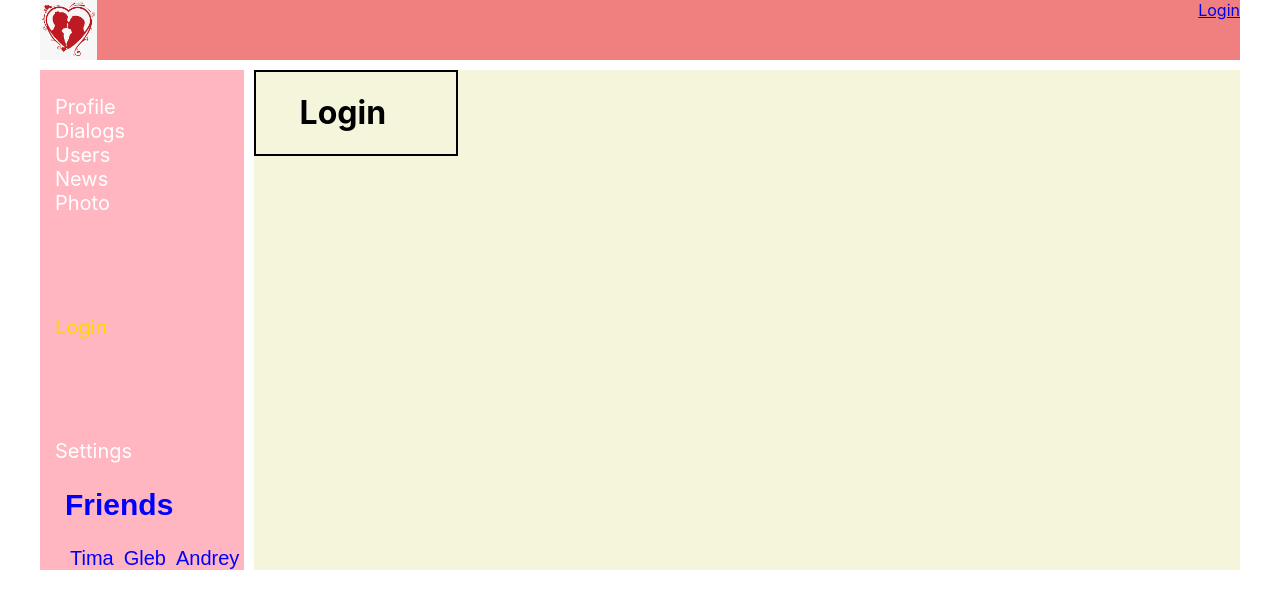
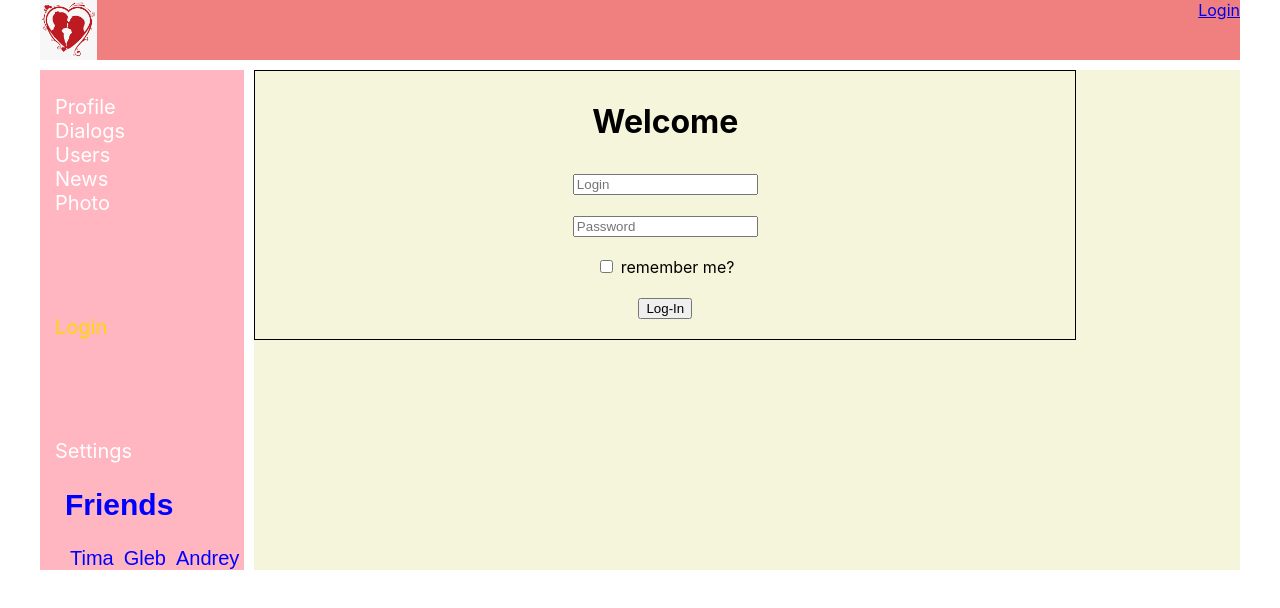
Before and after one commit to Sendega89/My_First_React_Project, a React (Create React App) app: page /Login in a window 1280 px wide. Shown: the top 608 px of the page. Built offline with nearby package versions, Linux system fonts and the light colour scheme; no server answers.

Commit message:
add Formik refactoring Dialogs form refactoring Posts form

```diff
--- a/package.json
+++ b/package.json
@@ -7,11 +7,12 @@
     "@testing-library/react": "^11.2.7",
     "@testing-library/user-event": "^12.8.3",
     "axios": "^0.24.0",
+    "formik": "^2.2.9",
     "react": "^17.0.2",
     "react-dom": "^17.0.2",
     "react-redux": "^7.2.6",
     "react-router-dom": "^5.3.0",
-    "react-scripts": "4.0.3",
+    "react-scripts": "^5.0.0",
     "redux": "^4.1.1",
     "redux-thunk": "^2.4.0",
     "web-vitals": "^1.1.2"
--- a/src/Components/Profile/Login/Login.jsx
+++ b/src/Components/Profile/Login/Login.jsx
@@ -1,14 +1,55 @@
 import React from "react";
 import s from './Login.module.css'
+import {Formik, Form, Field} from "formik";
 
+const LoginForm = () => {
 
+    return <div>
+        <Formik
+            initialValues={{
+                login: '',
+                password: '',
+                remember: false
+            }}
+            validateOnBlur
+            onSubmit={(values) => {
+                console.log(values)
+            }}>
+            {({values, handleChange, handleSubmit}) => (
+                <Form className={s.login_form}>
+                    <div><Field type={"login"}
+                                name={"login"}
+                                placeholder={'Login'}
+                                onChange={handleChange}
+                                value={values.login}/></div>
+                    <div><Field type={`password`}
+                                name={`password`}
+                                placeholder={'Password'}
+                                onChange={handleChange}
+                                value={values.password}
+                    /></div>
+                    <div><Field type={`checkbox`} name={`remember`}/> remember me?</div>
+                    <div>
+                        <button type={`submit`}
+                                onClick={handleSubmit}
+                        >Log-In
+                        </button>
+                    </div>
+
+                </Form>
+            )}
+        </Formik>
+    </div>
+}
 const Login = () => {
 
     return <div>
         <div className={s.login_container}>
-           <h1 className={s.loginText}>Login</h1>
+            <h1> Welcome </h1>
+            <LoginForm/>
         </div>
     </div>
 }
 
+
 export default Login;
--- a/src/Components/Profile/Login/Login.module.css
+++ b/src/Components/Profile/Login/Login.module.css
@@ -1,20 +1,9 @@
 .login_container {
-    border: 2px solid black;
-    display: grid;
-    grid-template-columns:  1fr 3fr;
-    width: 200px;
-
+    border: 1px solid black;
+    width: 800px;
+    text-align: center;
+    padding: 10px;
 }
-
-.image {
-    border: 2px solid black;
+.login_form div {
+    padding: 10px;
 }
-
-.area {
-    border: 2px solid black;
-}
-
-.loginText {
-    padding-left: 50%;
-
-}
--- a/src/Components/Profile/MyPosts/MyPostsContainer.jsx
+++ b/src/Components/Profile/MyPosts/MyPostsContainer.jsx
@@ -16,8 +16,8 @@ let mapDispatchToProps = (dispatch) => {
             let action = updateNewPostTextActionCreator(text);
             dispatch(action);
         },
-        addPost: () => {
-            dispatch(addPostActionCreator());
+        addPost: (values) => {
+            dispatch(addPostActionCreator(values));
         }
     }
 }
--- a/src/Components/Sidebar/Item/Dialogs/Dialogs.jsx
+++ b/src/Components/Sidebar/Item/Dialogs/Dialogs.jsx
@@ -2,6 +2,7 @@ import React from 'react';
 import s from './Dialogs.module.css';
 import DialogItem from "./DialogItem/DialogItem";
 import Message from "./Message/Message";
+import {Field, Form, Formik} from "formik";
 
 
 
@@ -10,7 +11,7 @@ const Dialogs = (props) => {
 
     let dialogsElements = props.state.dialogsData.map(d => <DialogItem name={d.name} key={d.id} id={d.id} avatar={d.avatar}/>);
     let messagesElements = props.state.messageData.map(m => <Message message={m.message} key={m.id}/>);
-    let newMessageBody = props.state.newMessageBody;
+
 
 
     return (
@@ -20,17 +21,43 @@ const Dialogs = (props) => {
             </div>
             <div className={s.messages}>
                 <div>{messagesElements}</div>
-                <div>
-                    <div><textarea value={newMessageBody}
-                                   onChange={props.onNewMessageChange}
-                                   placeholder='Enter your message'/></div>
-                    <div>
-                        <button onClick={props.onSendMessageClick}>Send</button>
-                    </div>
-                </div>
+                <AddMessageForm onSendMessageClick={props.onSendMessageClick} />
             </div>
         </div>
     )
 }
 
+const AddMessageForm = (props)=>{
+
+    return  <div>
+        <Formik
+            initialValues={{
+                message: '',
+            }}
+            onSubmit={(values,{resetForm}) => {
+              let messageText =  values.message
+                props.onSendMessageClick(messageText);
+                resetForm({values:''});
+            }}>
+            {({values, handleChange, handleSubmit}) => (
+                <Form className={s.message_form}>
+                    <div><Field type={"text"}
+                                name={"message"}
+                                placeholder={'Enter your message'}
+                                onChange={handleChange}
+                                value={values.login}/>
+                    </div>
+                    <div>
+                        <button type={`submit`}
+                                onClick={handleSubmit}
+                        >Send
+                        </button>
+                    </div>
+
+                </Form>
+            )}
+        </Formik>
+
+    </div>
+}
 export default Dialogs;
--- a/src/Components/Sidebar/Item/Dialogs/DialogsContainer.jsx
+++ b/src/Components/Sidebar/Item/Dialogs/DialogsContainer.jsx
@@ -1,5 +1,5 @@
 import React from 'react';
-import {sendMessageActionCreator, updateNewMessageBodyCreator} from "../../../../redux/dialogs_Reducer";
+import {sendMessageActionCreator} from "../../../../redux/dialogs_Reducer";
 import Dialogs from "./Dialogs";
 import {connect} from "react-redux";
 import {withAuthRedirect} from "../../../../hoc/withAuthRedirect";
@@ -12,12 +12,8 @@ let mapStateToProps = (state) => {
 }
 let mapDispatchToProps = (dispatch) => {
     return {
-        onNewMessageChange: (e) => {
-            let body = e.target.value;
-            dispatch(updateNewMessageBodyCreator(body));
-        },
-        onSendMessageClick: () => {
-            dispatch(sendMessageActionCreator());
+        onSendMessageClick: (values) => {
+            dispatch(sendMessageActionCreator(values));
         }
 
     }
--- a/src/redux/dialogs_Reducer.js
+++ b/src/redux/dialogs_Reducer.js
@@ -1,4 +1,3 @@
-const UPDATE_NEW_MESSAGE_BODY = 'UPDATE-NEW-MESSAGE-BODY';
 const SEND_MESSAGE = 'SEND-MESSAGE';
 
 let initialState = {
@@ -36,29 +35,25 @@ let initialState = {
         {id: 3, message: 'He'},
         {id: 4, message: 'Hy'}
     ],
-    newMessageBody: ''
+
 }
 
 const dialogs_Reducer = (state = initialState, action) => {
 
     switch (action.type) {
-        case UPDATE_NEW_MESSAGE_BODY:
+
+        case SEND_MESSAGE:
+            let newMessageText = action.values
+            let idNumber =state.messageData.length+1
             return {
                 ...state,
-                newMessageBody: action.body
-            };
-        case SEND_MESSAGE:
-            let body = state.newMessageBody;
-            return {
-                ...state,
-                newMessageBody: '',
-                messageData: [...state.messageData, {id: 5, message: body}]
+                //Добавил уникальный id не как у Димыча
+                messageData: [...state.messageData, {id:idNumber, message:newMessageText}]
             };
         default :
             return state;
     }
 }
-export const sendMessageActionCreator = () => ({type: SEND_MESSAGE})
-export const updateNewMessageBodyCreator = (body) =>
-    ({type: UPDATE_NEW_MESSAGE_BODY, body: body})
+export const sendMessageActionCreator = (values) => ({type: SEND_MESSAGE, values})
+
 export default dialogs_Reducer;
--- a/src/redux/profile_Reducer.js
+++ b/src/redux/profile_Reducer.js
@@ -21,10 +21,11 @@ const profile_Reducer = (state = initialState, action) => {
 
 
     switch (action.type) {
+
         case ADD_POST:
             let newPost = {
                 id: 5,
-                message: state.newPostText,
+                message: action.action.postText,
                 likesCount: '1'
             };
             return {
@@ -50,7 +51,7 @@ const profile_Reducer = (state = initialState, action) => {
 }
 
 export const setUserProfile = (profile) => ({type: SET_USER_PROFILE, profile})
-export const addPostActionCreator = () => ({type: ADD_POST})
+export const addPostActionCreator = (values) => ({type: ADD_POST,action:values})
 export const setStatus = (status) => ({type: SET_STATUS,status})
 export const updateNewPostTextActionCreator = (text) => {
     return {type: UPDATE_NEW_POST_TEXT, newText: text}
--- a/src/redux/redux-store.js
+++ b/src/redux/redux-store.js
@@ -11,7 +11,8 @@ let reducers = combineReducers({
         dialogsPage: dialogs_Reducer,
         sidebar: sidebar_Reducer,
         usersPage: users_Reducer,
-        auth:authReducer
+        auth:authReducer,
+
     }
 );
 
--- a/src/redux/store.js
+++ b/src/redux/store.js
@@ -44,7 +44,7 @@ let store = {
                 {id: 3, message: 'He'},
                 {id: 4, message: 'Hy'}
             ],
-            newMessageBody: ""
+           // newMessageBody: ""
         },
         sideBar:{  }
     },
```
Also changed, not shown: src/Components/Profile/MyPosts/MyPosts.jsx (+58 -19 lines), 1 other file (tests, documents, lock files or other folders).
